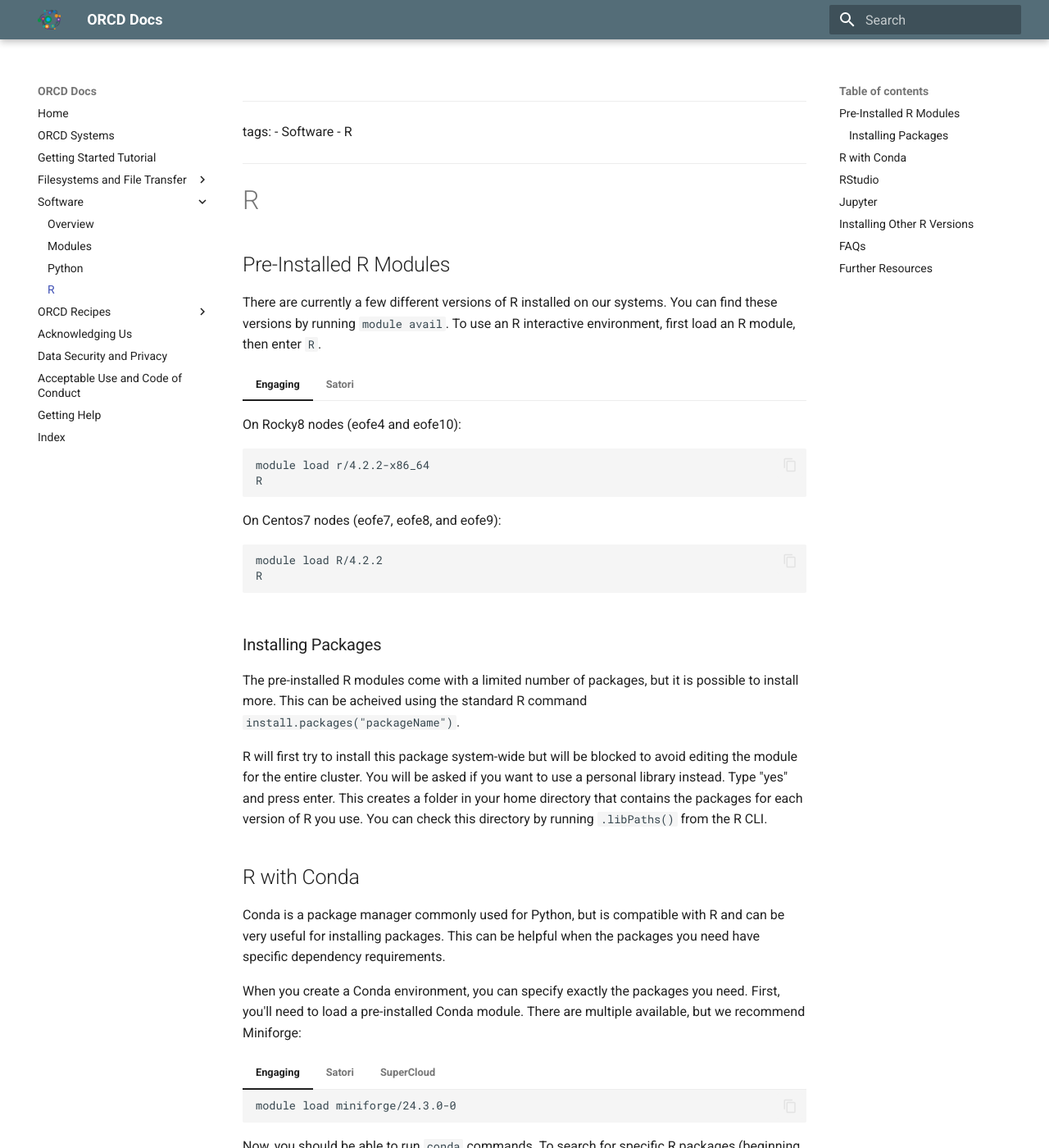
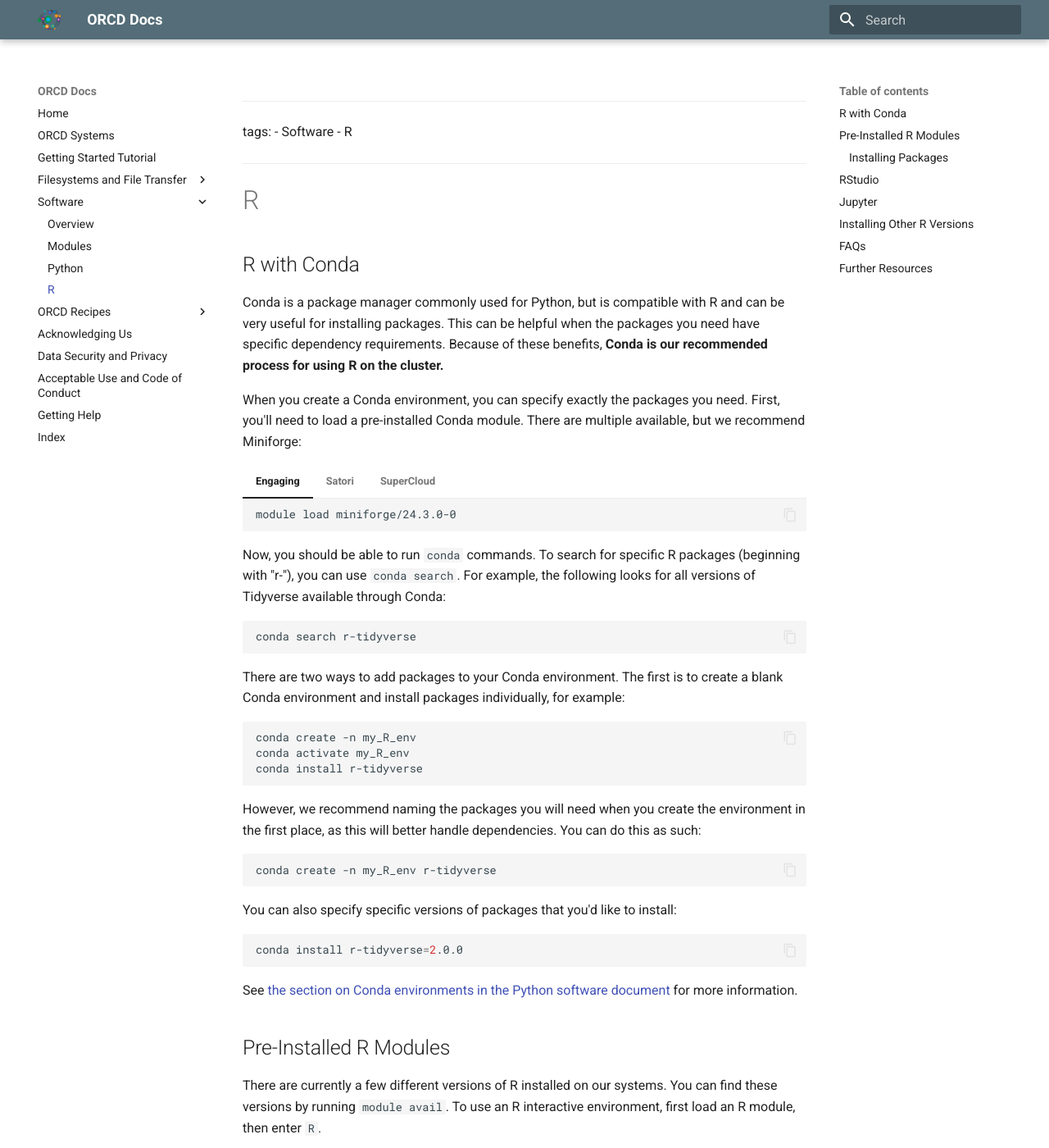
Before and after one commit to mit-orcd/orcd-docs-edit, an MkDocs documentation site: the page built from docs/software/R.md, in a window 1280 px wide and 1400 px high. Shown: the whole window at 82% size. Built offline with MkDocs 1.6.1 and Material for MkDocs 9.7.7, drawn with Linux system fonts in a browser that asks for light colours; some of the changed text lies outside the part shown.

Commit message:
re-arranged and fixed typos

````diff
--- a/docs/software/R.md
+++ b/docs/software/R.md
@@ -1,7 +1,6 @@
 <!--
 To do:
-- Note that Conda is the best way
-- Change "conda create" to "conda create -n"
+- Use tidyverse only as an example
 - Look into running R on Jupyter notebooks on SuperCloud
 - Look into changing kernel to R in engaging Jupyter notebook
 -->
@@ -13,6 +12,58 @@ tags:
 ---
 
 # R
+
+## R with Conda
+
+Conda is a package manager commonly used for Python, but is compatible with R and can be very useful for installing packages. This can be helpful when the packages you need have specific dependency requirements. Because of these benefits, **Conda is our recommended process for using R on the cluster.**
+
+When you create a Conda environment, you can specify exactly the packages you need. First, you'll need to load a pre-installed Conda module. There are multiple available, but we recommend Miniforge:
+
+=== "Engaging"
+
+    ```bash
+    module load miniforge/24.3.0-0
+    ```
+
+=== "Satori"
+
+    ```bash
+    module load anaconda3/2020.02-2ks5tch
+    ```
+
+=== "SuperCloud"
+
+    ```bash
+    module load anaconda/2023b
+    ```
+
+Now, you should be able to run `conda` commands. To search for specific R packages (beginning with "r-"), you can use `conda search`. For example, the following looks for all versions of Tidyverse available through Conda:
+
+```bash
+conda search r-tidyverse
+```
+
+There are two ways to add packages to your Conda environment. The first is to create a blank Conda environment and install packages individually, for example:
+
+```bash
+conda create -n my_R_env
+conda activate my_R_env
+conda install r-tidyverse
+```
+
+However, we recommend naming the packages you will need when you create the environment in the first place, as this will better handle dependencies. You can do this as such:
+
+```bash
+conda create -n my_R_env r-tidyverse
+```
+
+You can also specify specific versions of packages that you'd like to install:
+
+```bash
+conda install r-tidyverse=2.0.0
+```
+
+See [the section on Conda environments in the Python software document](python.md#conda-environments) for more information.
 
 ## Pre-Installed R Modules
 
@@ -47,58 +98,6 @@ The pre-installed R modules come with a limited number of packages, but it is po
 
 R will first try to install this package system-wide but will be blocked to avoid editing the module for the entire cluster. You will be asked if you want to use a personal library instead. Type "yes" and press enter. This creates a folder in your home directory that contains the packages for each version of R you use. You can check this directory by running `.libPaths()` from the R CLI.
 
-## R with Conda
-
-Conda is a package manager commonly used for Python, but is compatible with R and can be very useful for installing packages. This can be helpful when the packages you need have specific dependency requirements.
-
-When you create a Conda environment, you can specify exactly the packages you need. First, you'll need to load a pre-installed Conda module. There are multiple available, but we recommend Miniforge:
-
-=== "Engaging"
-
-    ```bash
-    module load miniforge/24.3.0-0
-    ```
-
-=== "Satori"
-
-    ```bash
-    module load anaconda3/2020.02-2ks5tch
-    ```
-
-=== "SuperCloud"
-
-    ```bash
-    module load anaconda/2023b
-    ```
-
-Now, you should be able to run `conda` commands. To search for specific R packages (beginning with "r-"), you can use `conda search`. For example, the following looks for all versions of Tidyverse available through Conda:
-
-```bash
-conda search r-tidyverse
-```
-
-There are two ways to add packages to your Conda environment. The first is to create a blank Conda environment and install packages individually, for example:
-
-```bash
-conda create my_R_env
-conda activate my_R_env
-conda install r-tidyverse
-```
-
-However, we recommend naming the packages you will need when you create the environment in the first place, as this will better handle dependencies. You can do this as such:
-
-```bash
-conda create my_R_env r-tidyverse
-```
-
-You can also specify specific versions of packages that you'd like to install:
-
-```bash
-conda install r-tidyverse=2.0.0
-```
-
-See [the section on Conda environments in the Python software document](python.md#conda-environments) for more information.
-
 ## RStudio
 
 Currently, the only cluster that RStudio is available on is Engaging. This is accessible through [Engaging OnDemand](https://engaging-ood.mit.edu) > Interactive Apps > RStudio Server. From there, select the specifications you need, including runtime, memory, and R version. Currently, OnDemand does not support local installations of R or versions of R installed through Conda.
@@ -124,8 +123,8 @@ Similar to RStudio, Jupyter notebooks offer a handy cell-based interface to run
 If you need a specific version of R, the easiest way to do this is through Conda. You can specify your desired R version while creating a Conda environment by setting the `r-base` argument to version that you need. For example, for installing R version 4.1.2:
 
 ```bash
-conda create -n R_env r-base=4.1.2
-conda activate R_env
+conda create -n my_R_env r-base=4.1.2
+conda activate my_R_env
 ```
 
 Once your environment is created and activated, entering `which R` should direct you to the version of R within your Conda environment.
````
Also changed, not shown: other parts of docs/software/R.md (+1 -1 lines).
